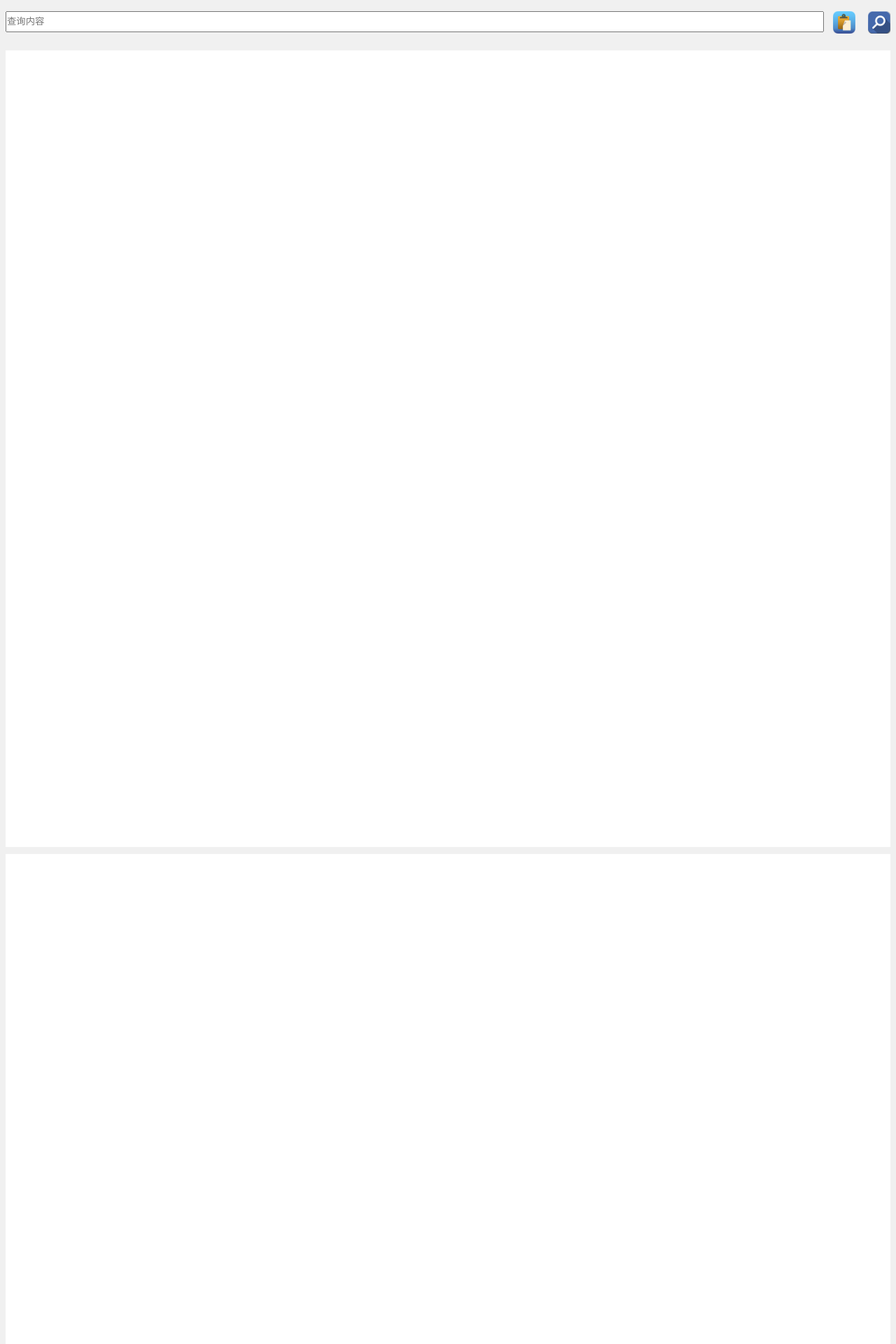
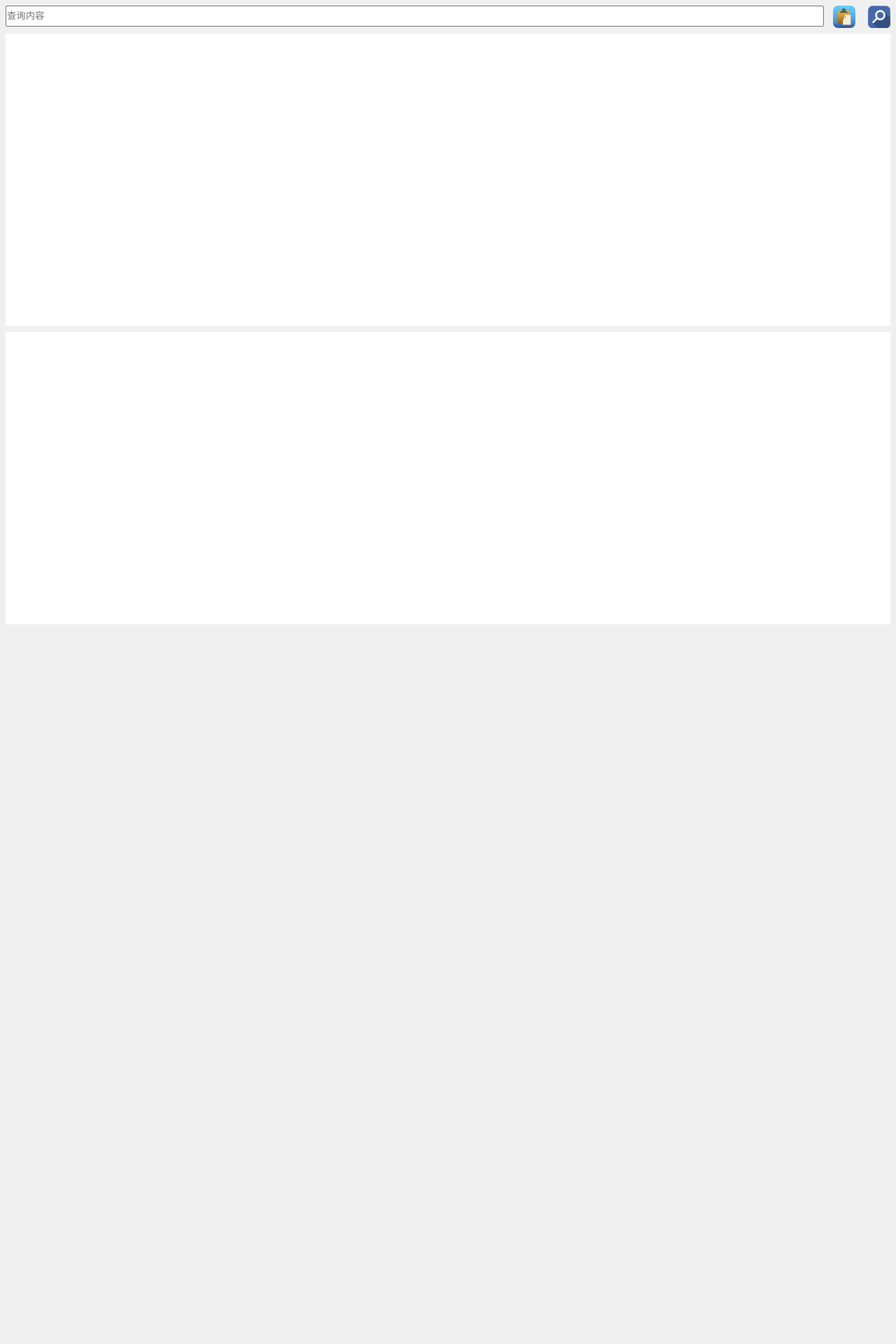
Before and after one commit to yangfan1122/docs, a Jekyll site: the page searcher/index.html, which Jekyll copies as it is, in a window 1280 px wide. Shown: the top 1920 px of the page at 70% size. Built offline with Jekyll 4.4.1, drawn with Linux system fonts in a browser that asks for light colours; after the commit the page ends 908 px from its top, so only the background shows below that.

Commit message:
style modified

```diff
--- a/searcher/index.html
+++ b/searcher/index.html
@@ -11,6 +11,7 @@
     html, body {
       font-size: 16px;
       background-color: #f0f0f0;
+      height: 100%;
     }
 
     img {
@@ -19,7 +20,7 @@
       padding-left: 1.1rem;
     }
 
-    ul {
+    .panel {
       display: flex;
       flex-direction: row;
       justify-content: flex-end;
@@ -27,11 +28,7 @@
       height: 2.5rem;
     }
 
-    li {
-      list-style: none;
-    }
-    li:first-child
-    {
+    .panel div:first-child {
       width: 100%;
     }
 
@@ -42,16 +39,17 @@
     }
 
     .container {
+      height: calc(100% - 4rem);
     }
 
     .container-360 {
-      height: 45%;
-      border-bottom: 10px solid #f0f0f0;
+      height: 50%;
+      border-bottom: 0.5rem solid #f0f0f0;
       background-color: #ffffff;
     }
 
     .container-baidu {
-      height: 55%;
+      height: 50%;
       background-color: #ffffff;
     }
 
@@ -59,11 +57,11 @@
 </head>
 <body>
 
-<ul>
-  <li><input type="text" placeholder="查询内容" id="input"></li>
-  <li><img src="../assets/paste72.png" id="paste"></li>
-  <li><img src="../assets/search72.png" id="search"></li>
-</ul>
+<div class="panel">
+  <div><input type="text" placeholder="查询内容" id="input"></div>
+  <div><img src="../assets/paste72.png" id="paste"></div>
+  <div><img src="../assets/search72.png" id="search"></div>
+</div>
 <div class="container">
   <div class="container-360"></div>
   <div class="container-baidu"></div>
@@ -76,12 +74,9 @@
   const searchInput = document.getElementById('input')
   const pasteBtn = document.getElementById('paste')
   const searchBtn = document.getElementById('search')
+
   pasteBtn.addEventListener('click', pasteHandler)
   searchBtn.addEventListener('click', searchHandler)
-
-  window.onload = function () {
-    container.style.height = document.body.clientWidth * 2 + 'px'
-  }
 
   function pasteHandler (event) {
     clean(1)
```
